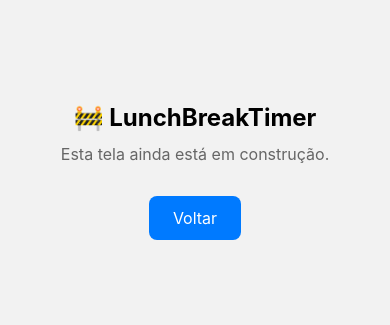
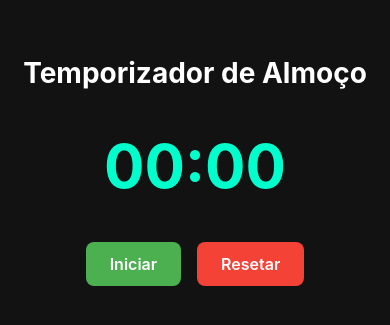
Before and after one commit to Math-1213/Helper_app, a React Native app: screen /LunchBreakTimer in a window 390 px wide. Shown: the part 251-576 px from the top of the page. Built offline with nearby package versions, Linux system fonts and the light colour scheme.

Commit message:
feat: add base time calc and lunch timer

```diff
--- a/app/screens/Home/index.js
+++ b/app/screens/Home/index.js
@@ -1,10 +1,11 @@
 import React, { useState } from 'react';
 import { SafeAreaView, View, Text, TextInput, TouchableOpacity, FlatList } from 'react-native';
 import styles from './styles';
+import { useNavigation } from '@react-navigation/native';
 
 const apps = [
-  { id: '1', name: 'Calculadora de Hora', usage: 10 },
-  { id: '2', name: 'Temporizador de Almoço', usage: 5 },
+  { id: '1', name: 'Calculadora de Hora', usage: 10, screenTitle: "TimeCalculator" },
+  { id: '2', name: 'Temporizador de Almoço', usage: 5, screenTitle: "LunchBreakTimer" },
 ];
 
 const SORT_OPTIONS = {
@@ -13,6 +14,7 @@ const SORT_OPTIONS = {
 };
 
 export default function App() {
+  const navigation = useNavigation();
   const [search, setSearch] = useState('');
   const [sort, setSort] = useState(SORT_OPTIONS.AZ);
 
@@ -26,11 +28,16 @@ export default function App() {
       }
     });
 
-  const renderAppItem = ({ item }) => (
-    <TouchableOpacity style={styles.appItem}>
+  const renderAppItem = ({ item }) => {
+    console.log(item)
+    return (<TouchableOpacity
+      style={styles.appItem}
+      onPress={() => navigation.navigate(item.screenTitle)}
+    >
       <Text style={styles.appName}>{item.name}</Text>
-    </TouchableOpacity>
-  );
+    </TouchableOpacity>)
+  };
+
 
   return (
     <SafeAreaView style={styles.container}>
--- a/app/screens/LunchBreakTimer/index.js
+++ b/app/screens/LunchBreakTimer/index.js
@@ -1,50 +1,55 @@
-// app/screens/PlaceholderScreen.js
+import React, { useState, useEffect } from 'react';
+import { View, Text, TouchableOpacity } from 'react-native';
+import styles from './styles';
 
-import React from 'react';
-import { View, Text, StyleSheet, TouchableOpacity } from 'react-native';
+export default function LunchBreakTimer() {
+  const [seconds, setSeconds] = useState(0);
+  const [isRunning, setIsRunning] = useState(false);
 
-export default function LunchBreakTimer({ route, navigation }) {
-  const screenName = route?.name || 'Tela';
+  useEffect(() => {
+    let interval = null;
+
+    if (isRunning) {
+      interval = setInterval(() => {
+        setSeconds(prev => prev + 1);
+      }, 1000);
+    } else if (!isRunning && seconds !== 0) {
+      clearInterval(interval);
+    }
+
+    return () => clearInterval(interval);
+  }, [isRunning]);
+
+  const formatTime = (sec) => {
+    const minutes = Math.floor(sec / 60).toString().padStart(2, '0');
+    const seconds = (sec % 60).toString().padStart(2, '0');
+    return `${minutes}:${seconds}`;
+  };
 
   return (
     <View style={styles.container}>
-      <Text style={styles.title}>🚧 {screenName}</Text>
-      <Text style={styles.subtitle}>Esta tela ainda está em construção.</Text>
+      <Text style={styles.title}>Temporizador de Almoço</Text>
 
-      <TouchableOpacity style={styles.button} onPress={() => navigation.goBack()}>
-        <Text style={styles.buttonText}>Voltar</Text>
-      </TouchableOpacity>
+      <Text style={styles.timer}>{formatTime(seconds)}</Text>
+
+      <View style={styles.buttonContainer}>
+        <TouchableOpacity
+          style={[styles.button, isRunning ? styles.pauseButton : styles.startButton]}
+          onPress={() => setIsRunning(!isRunning)}
+        >
+          <Text style={styles.buttonText}>{isRunning ? 'Pausar' : 'Iniciar'}</Text>
+        </TouchableOpacity>
+
+        <TouchableOpacity
+          style={[styles.button, styles.resetButton]}
+          onPress={() => {
+            setIsRunning(false);
+            setSeconds(0);
+          }}
+        >
+          <Text style={styles.buttonText}>Resetar</Text>
+        </TouchableOpacity>
+      </View>
     </View>
   );
 }
-
-const styles = StyleSheet.create({
-  container: {
-    flex: 1,
-    backgroundColor: '#f2f2f2',
-    justifyContent: 'center',
-    alignItems: 'center',
-    padding: 24,
-  },
-  title: {
-    fontSize: 24,
-    fontWeight: 'bold',
-    marginBottom: 12,
-  },
-  subtitle: {
-    fontSize: 16,
-    color: '#666',
-    marginBottom: 32,
-    textAlign: 'center',
-  },
-  button: {
-    backgroundColor: '#007AFF',
-    paddingVertical: 12,
-    paddingHorizontal: 24,
-    borderRadius: 8,
-  },
-  buttonText: {
-    color: '#fff',
-    fontSize: 16,
-  },
-});
--- /dev/null
+++ b/app/screens/LunchBreakTimer/styles.js
@@ -0,0 +1,46 @@
+import { StyleSheet } from 'react-native';
+
+export default StyleSheet.create({
+  container: {
+    flex: 1,
+    backgroundColor: '#121212',
+    justifyContent: 'center',
+    alignItems: 'center',
+    padding: 20,
+  },
+  title: {
+    fontSize: 28,
+    color: '#fff',
+    marginBottom: 40,
+    fontWeight: 'bold',
+  },
+  timer: {
+    fontSize: 60,
+    color: '#00ffcc',
+    fontWeight: 'bold',
+    marginBottom: 40,
+  },
+  buttonContainer: {
+    flexDirection: 'row',
+    gap: 16,
+  },
+  button: {
+    paddingVertical: 12,
+    paddingHorizontal: 24,
+    borderRadius: 8,
+  },
+  startButton: {
+    backgroundColor: '#4caf50',
+  },
+  pauseButton: {
+    backgroundColor: '#ff9800',
+  },
+  resetButton: {
+    backgroundColor: '#f44336',
+  },
+  buttonText: {
+    color: '#fff',
+    fontSize: 16,
+    fontWeight: '600',
+  },
+});
--- a/app/screens/TimeCalculator/index.js
+++ b/app/screens/TimeCalculator/index.js
@@ -1,50 +1,77 @@
-// app/screens/PlaceholderScreen.js
+import React, { useState, useMemo } from 'react';
+import { View, Text, TouchableOpacity } from 'react-native';
+import Slider from '@react-native-community/slider';
+import styles from './styles';
+import { SafeAreaView } from 'react-native-safe-area-context';
 
-import React from 'react';
-import { View, Text, StyleSheet, TouchableOpacity } from 'react-native';
+export default function TimeCalculator() {
+  const [time1, setTime1] = useState(0); // em minutos
+  const [time2, setTime2] = useState(0); // em minutos
+  const [mode, setMode] = useState('add'); // ou 'subtract'
 
-export default function TimeCalculator({ route, navigation }) {
-  const screenName = route?.name || 'Tela';
+  const result = useMemo(() => {
+    const total = mode === 'add' ? time1 + time2 : time1 - time2;
+    return total;
+  }, [time1, time2, mode]);
+
+  const formatTime = (totalMinutes) => {
+    const h = Math.floor(Math.abs(totalMinutes) / 60);
+    const m = Math.abs(totalMinutes) % 60;
+    const sign = totalMinutes < 0 ? '-' : '';
+    return `${sign}${h}h ${m}min`;
+  };
 
   return (
-    <View style={styles.container}>
-      <Text style={styles.title}>🚧 {screenName}</Text>
-      <Text style={styles.subtitle}>Esta tela ainda está em construção.</Text>
+    <SafeAreaView style={styles.container}>
+      <Text style={styles.title}>Calculadora de Hora</Text>
 
-      <TouchableOpacity style={styles.button} onPress={() => navigation.goBack()}>
-        <Text style={styles.buttonText}>Voltar</Text>
-      </TouchableOpacity>
-    </View>
+      {/* Primeiro tempo */}
+      <View style={styles.sliderBlock}>
+        <Text style={styles.label}>Tempo 1: {formatTime(time1)}</Text>
+        <Slider
+          minimumValue={0}
+          maximumValue={600}
+          step={5}
+          value={time1}
+          onValueChange={setTime1}
+          style={styles.slider}
+        />
+      </View>
+
+      {/* Segundo tempo */}
+      <View style={styles.sliderBlock}>
+        <Text style={styles.label}>Tempo 2: {formatTime(time2)}</Text>
+        <Slider
+          minimumValue={0}
+          maximumValue={600}
+          step={5}
+          value={time2}
+          onValueChange={setTime2}
+          style={styles.slider}
+        />
+      </View>
+
+      {/* Botões Somar/Subtrair */}
+      <View style={styles.buttonGroup}>
+        <TouchableOpacity
+          style={[styles.modeButton, mode === 'add' && styles.activeButton]}
+          onPress={() => setMode('add')}
+        >
+          <Text style={styles.buttonText}>Somar</Text>
+        </TouchableOpacity>
+        <TouchableOpacity
+          style={[styles.modeButton, mode === 'subtract' && styles.activeButton]}
+          onPress={() => setMode('subtract')}
+        >
+          <Text style={styles.buttonText}>Subtrair</Text>
+        </TouchableOpacity>
+      </View>
+
+      {/* Resultado */}
+      <View style={styles.resultBlock}>
+        <Text style={styles.resultLabel}>Resultado:</Text>
+        <Text style={styles.result}>{formatTime(result)}</Text>
+      </View>
+    </SafeAreaView>
   );
 }
-
-const styles = StyleSheet.create({
-  container: {
-    flex: 1,
-    backgroundColor: '#f2f2f2',
-    justifyContent: 'center',
-    alignItems: 'center',
-    padding: 24,
-  },
-  title: {
-    fontSize: 24,
-    fontWeight: 'bold',
-    marginBottom: 12,
-  },
-  subtitle: {
-    fontSize: 16,
-    color: '#666',
-    marginBottom: 32,
-    textAlign: 'center',
-  },
-  button: {
-    backgroundColor: '#007AFF',
-    paddingVertical: 12,
-    paddingHorizontal: 24,
-    borderRadius: 8,
-  },
-  buttonText: {
-    color: '#fff',
-    fontSize: 16,
-  },
-});
--- /dev/null
+++ b/app/screens/TimeCalculator/styles.js
@@ -0,0 +1,63 @@
+import { StyleSheet } from 'react-native';
+
+export default StyleSheet.create({
+  container: {
+    flex: 1,
+    backgroundColor: '#121212',
+    paddingHorizontal: 20,
+    paddingTop: 20,
+  },
+  title: {
+    fontSize: 24,
+    fontWeight: 'bold',
+    color: '#ffffff',
+    marginBottom: 24,
+    textAlign: 'center',
+  },
+  sliderBlock: {
+    marginBottom: 24,
+  },
+  label: {
+    color: '#ffffff',
+    fontSize: 16,
+    marginBottom: 8,
+  },
+  slider: {
+    width: '100%',
+  },
+  buttonGroup: {
+    flexDirection: 'row',
+    justifyContent: 'space-around',
+    marginVertical: 24,
+  },
+  modeButton: {
+    paddingVertical: 12,
+    paddingHorizontal: 24,
+    borderRadius: 8,
+    backgroundColor: '#1E1E1E',
+    borderWidth: 1,
+    borderColor: '#333',
+  },
+  activeButton: {
+    backgroundColor: '#007AFF',
+    borderColor: '#007AFF',
+  },
+  buttonText: {
+    color: '#fff',
+    fontWeight: '500',
+  },
+  resultBlock: {
+    alignItems: 'center',
+    marginTop: 16,
+  },
+  resultLabel: {
+    color: '#aaa',
+    fontSize: 14,
+  },
+  result: {
+    color: '#ffffff',
+    fontSize: 32,
+    fontWeight: 'bold',
+    marginTop: 4,
+  },
+});
--- a/package.json
+++ b/package.json
@@ -10,6 +10,7 @@
     "test": "jest"
   },
   "dependencies": {
+    "@react-native-community/slider": "^4.5.7",
     "@react-native/new-app-screen": "0.80.2",
     "@react-navigation/native": "^7.1.17",
     "@react-navigation/native-stack": "^7.3.24",
```
Also changed, not shown: 1 other file (tests, documents, lock files or other folders).
